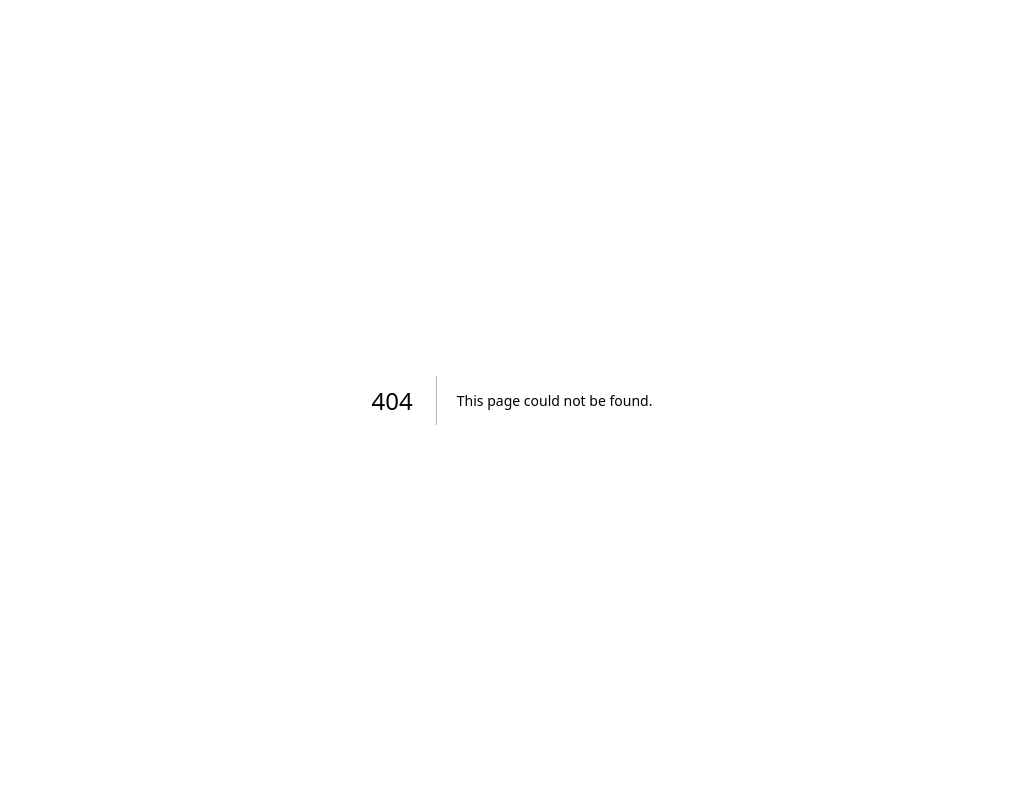
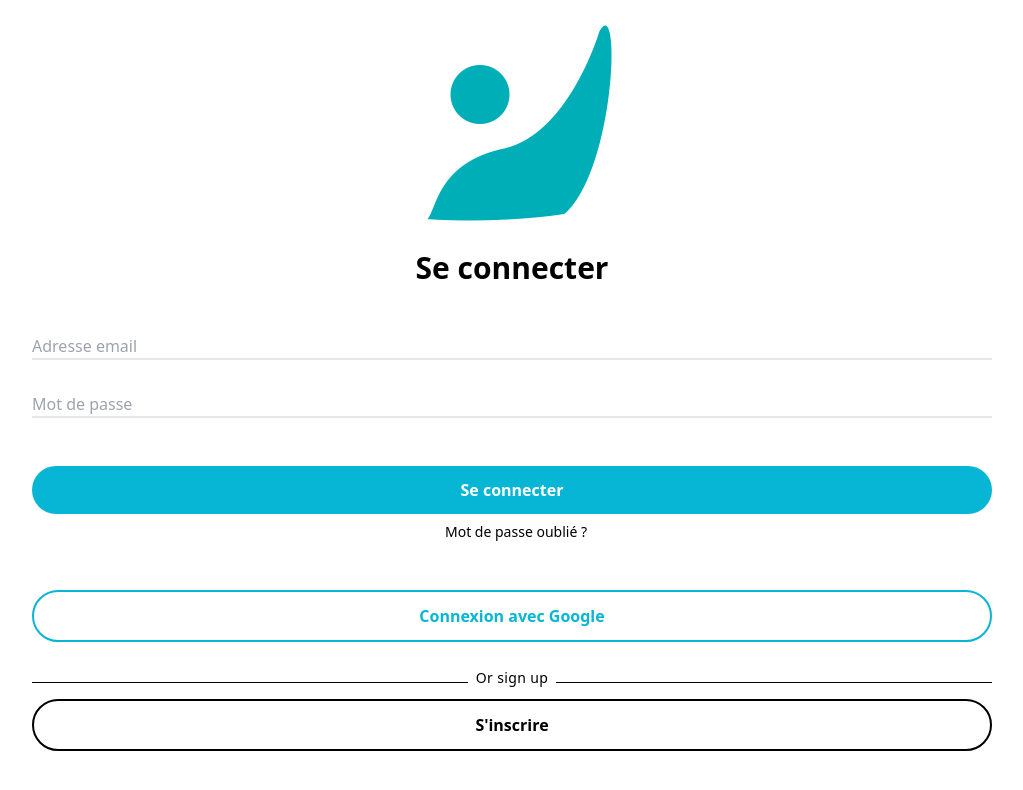
Before and after one commit to Mistrale94/color-vote, a Next.js app: page /signin in a window 1280 px wide. Before the commit this address had no page. Shown: the top 790 px of the page, without its empty margins (128-1151 px from the left). Built offline with nearby package versions, Linux system fonts and the light colour scheme.

Commit message:
Add files signin, signup & the components Navbar

```diff
--- /dev/null
+++ b/pages/components/Navbar.jsx
@@ -0,0 +1 @@
+<h1>Navbar</h1>
--- /dev/null
+++ b/pages/signin.jsx
@@ -0,0 +1,49 @@
+import React from 'react'
+import Image from 'next/image'
+import Head from 'next/head'
+import Link from 'next/link'
+
+const signin = () => {
+  return (
+    <div>
+      <Head>
+        <title>Se connecter</title>
+        <meta name="description" content="Generated by create next app" />
+        <link rel="icon" href="/favicon.ico" />
+      </Head>
+
+      <main className='text-center'>
+        <figure>
+          <Image src="/image/logo.png" width={250} height={250} alt="Logo" className="mx-auto"/>
+        </figure>
+        <h1 className='font-bold text-3xl mb-12'>Se connecter</h1>
+
+        <form className='inline-grid w-9/12'>
+          <input type="text" placeholder='Adresse email' className='mb-8 border-b-2 w-full'></input>
+          <input type="text" placeholder='Mot de passe' className='mb-12 border-b-2 w-full'></input>
+          <button type="submit" className="bg-cyan-500 p-3 rounded-full text-white font-bold mb-2">Se connecter</button>
+          <p className='text-sm ml-2 hover:text-cyan-500 cursor-pointer mb-12'>Mot de passe oublié ?</p>
+
+
+          <button type="submit" className="border-solid border-2 border-cyan-500 text-cyan-500 p-3 rounded-full  font-bold">Connexion avec Google</button>
+
+          <div className="my-4 border-b border-black text-center">
+              <div
+                className="leading-none px-2 inline-block text-sm text-black tracking-wide font-medium bg-white transform translate-y-1/2"
+              >
+                Or sign up
+              </div>
+          </div>
+
+
+
+            <button type="submit" className="border-solid border-2 border-black mb-4 p-3 rounded-full  font-bold"><Link href="/signup">S'inscrire</Link></button>
+
+        </form>
+
+      </main>
+    </div>
+  );
+};
+
+export default signin;
--- /dev/null
+++ b/pages/signup.jsx
@@ -0,0 +1,46 @@
+import React from 'react'
+import Image from 'next/image'
+import Head from 'next/head'
+
+const signup = () => {
+  return (
+    <div>
+      <Head>
+        <title>S'inscrire</title>
+        <meta name="description" content="Generated by create next app" />
+        <link rel="icon" href="/favicon.ico" />
+      </Head>
+
+      <main className='text-center'>
+        <figure>
+          <Image src="/image/logo.png" width={250} height={250} alt="Logo" className="mx-auto"/>
+        </figure>
+        <h1 className='font-bold text-3xl mb-12'>S'inscrire</h1>
+
+        <form className='inline-grid w-9/12'>
+          <input type="text" placeholder='Nom' className='mb-8 border-b-2 w-full'></input>
+          <input type="text" placeholder='Prénom' className='mb-8 border-b-2 w-full'></input>
+          <input type="text" placeholder='Adresse email' className='mb-8 border-b-2 w-full'></input>
+          <input type="text" placeholder='Mot de passe' className='mb-12 border-b-2 w-full'></input>
+          <button type="submit" className="bg-cyan-500 p-3 rounded-full text-white font-bold">S'inscrire</button>
+
+
+          <div className="my-4 border-b border-black text-center">
+              <div
+                className="leading-none px-2 inline-block text-sm text-black tracking-wide font-medium bg-white transform translate-y-1/2"
+              >
+                Or sign up with Google
+              </div>
+            </div>
+
+
+
+          <button type="submit" className="border-solid border-2 border-black mb-4 p-3 rounded-full  font-bold">S'inscrire avec Google</button>
+        </form>
+
+      </main>
+    </div>
+  );
+};
+
+export default signup;
```
